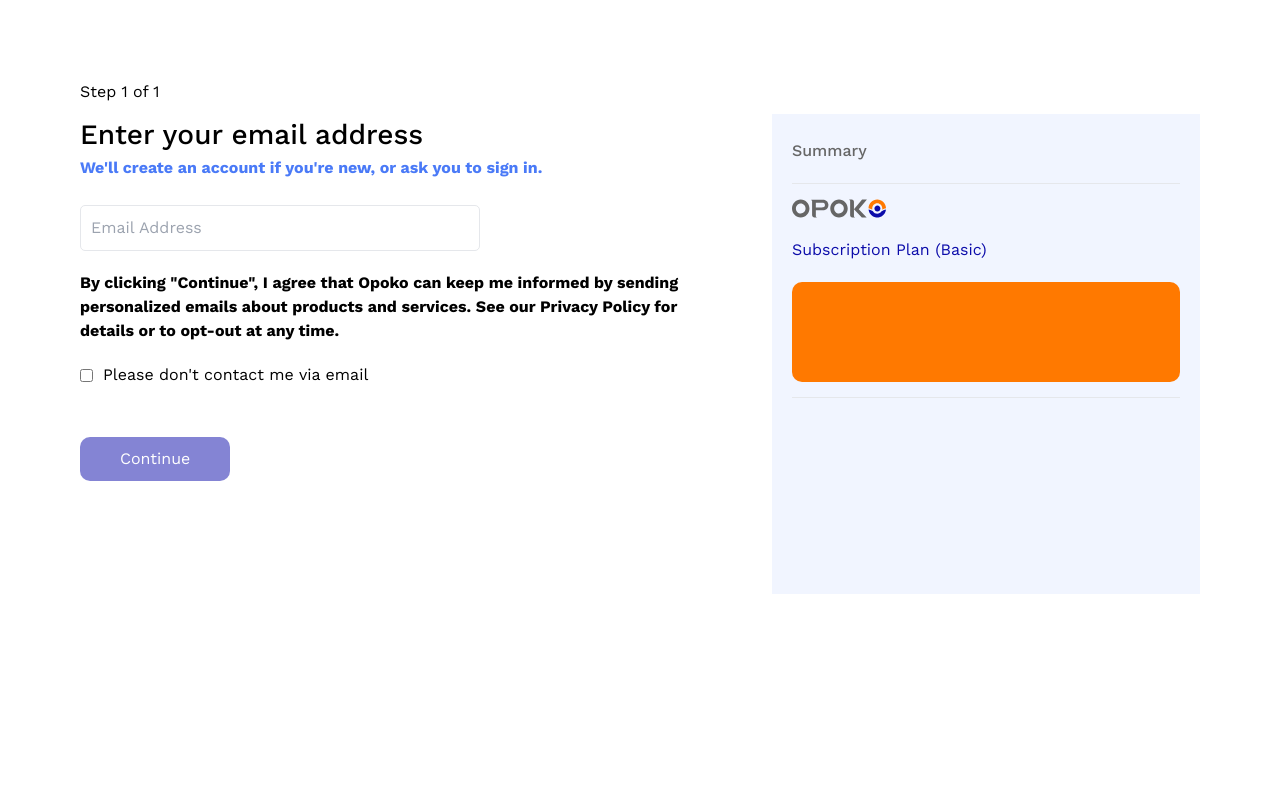
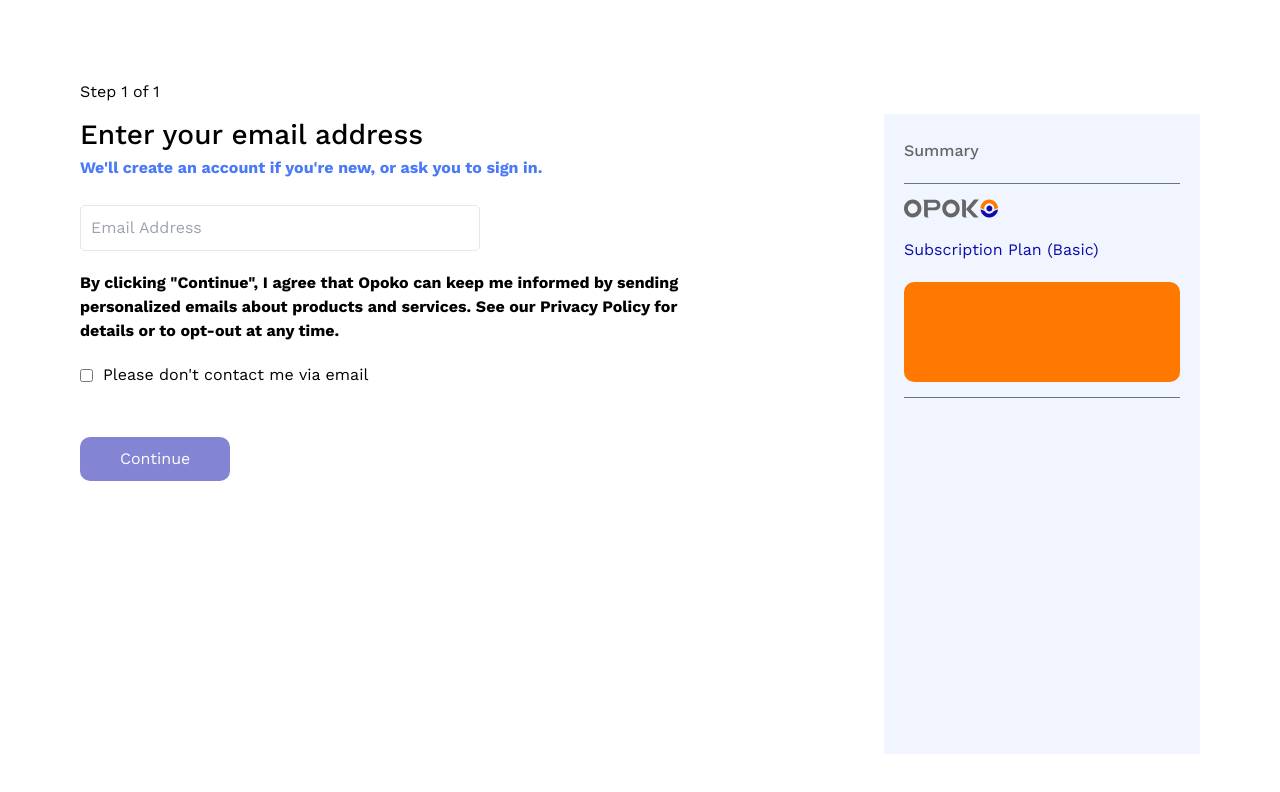
Before and after one commit to Niscolinx/opoko, a React (Vite) app: page /billing in a window 1280 px wide. Shown: the top 792 px of the page. Built offline with nearby package versions, Linux system fonts and the light colour scheme.

Commit message:
working on pricing

```diff
--- a/src/pages/billing/steps/First.tsx
+++ b/src/pages/billing/steps/First.tsx
@@ -6,7 +6,7 @@ function First() {
     <div
       className="grid gap-8 "
       style={{
-        gridTemplateColumns: '60% auto',
+        gridTemplateColumns: '70% auto',
       }}
     >
       <section>
@@ -47,10 +47,10 @@ function First() {
           </button>
         </form>
       </section>
-      <section className="bg-[#F1F5FF] py-10 text-[#666666] p-8 h-[60vh]">
+      <section className="bg-[#F1F5FF] py-10 text-[#666666] p-8 h-[80vh]">
         <div className="grid gap-8 justify-items-start w-full">
           <p className="font-medium text--[2rem]">Summary</p>
-          <div className="border-t  border-b py-6 w-full grid gap-8">
+          <div className="border-t border-b border-b-gray-500 border-t-gray-500 py-6 w-full grid gap-8">
             <img src="/asset/logo.svg" alt="" />
             <p className="capitalize text-color-blue">
               Subscription plan (basic)
```
